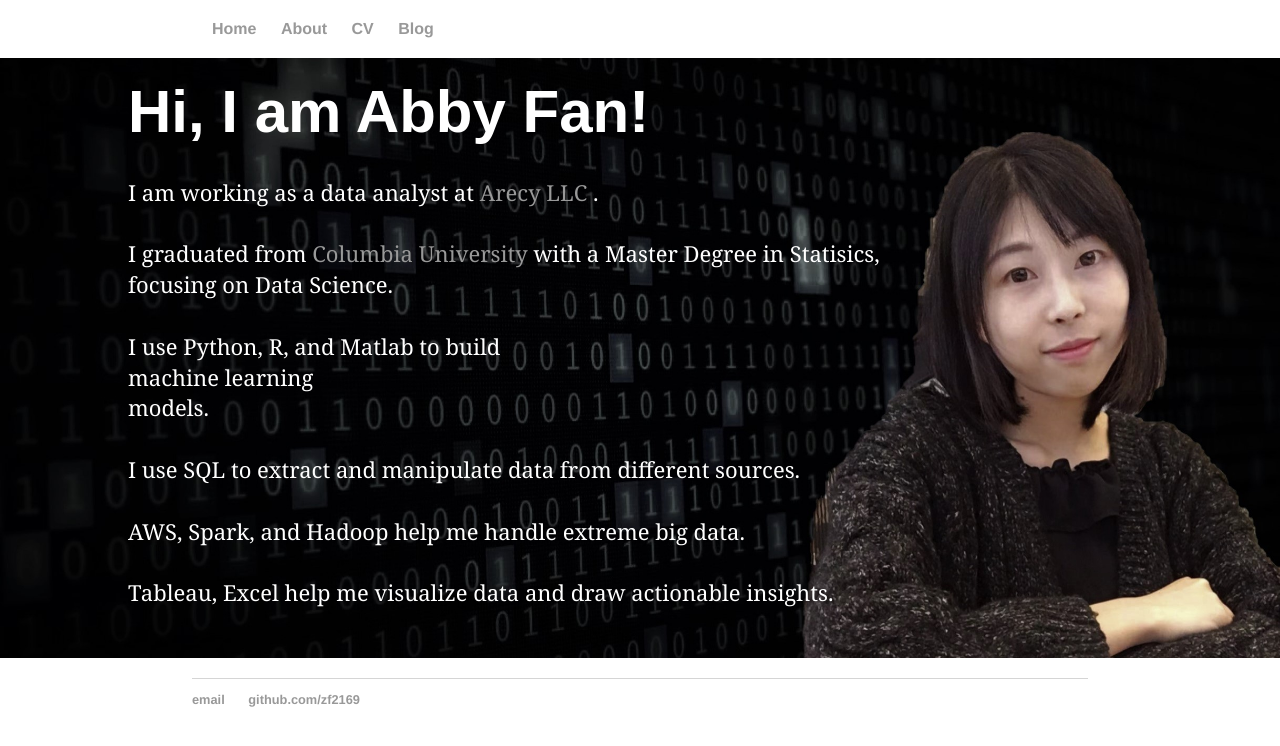
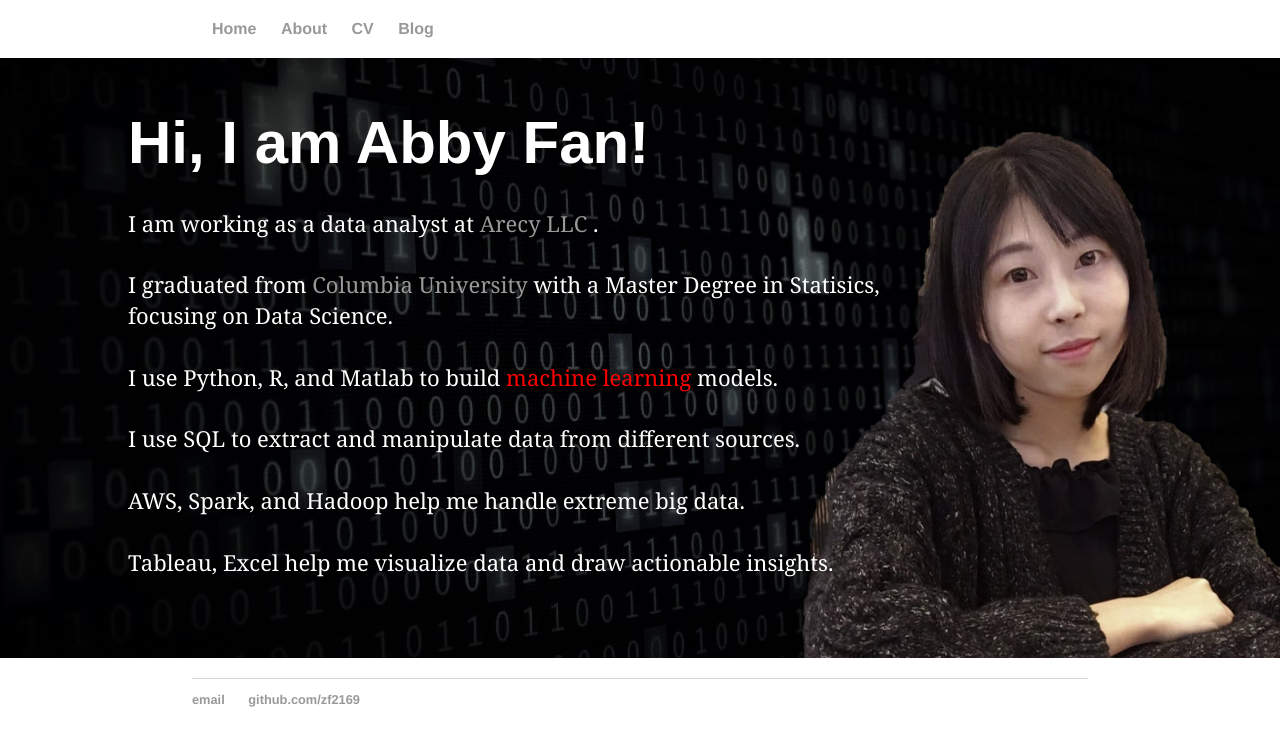
Before and after one commit to zf2169/zf2169.github.io, a Jekyll site: the page built from index.html, in a window 1280 px wide. Shown: the top 746 px of the page. Built offline with Jekyll 4.4.1, drawn with Linux system fonts in a browser that asks for light colours.

Commit message:
Update index.html

```diff
--- a/index.html
+++ b/index.html
@@ -13,7 +13,7 @@ title: Abby Fan Personal Website
 	<p2> <br><br>
 	I am working as a data analyst at <a href="https://www.arecy-us.com/"> Arecy LLC </a>. <br><br>
 	I graduated from <a href="https://www.columbia.edu/"> Columbia University </a> with a Master Degree in Statisics, focusing on Data Science. <br><br>
-	I use Python, R, and Matlab to build <div class="org"> machine learning </div> models.<br><br>
+	I use Python, R, and Matlab to build <font color="red"> machine learning </font> models.<br><br>
 	I use SQL to extract and manipulate data from different sources. <br><br>
 	AWS, Spark, and Hadoop help me handle extreme big data. <br><br>
 	Tableau, Excel help me visualize data and draw actionable insights. <br><br></p2>
```
